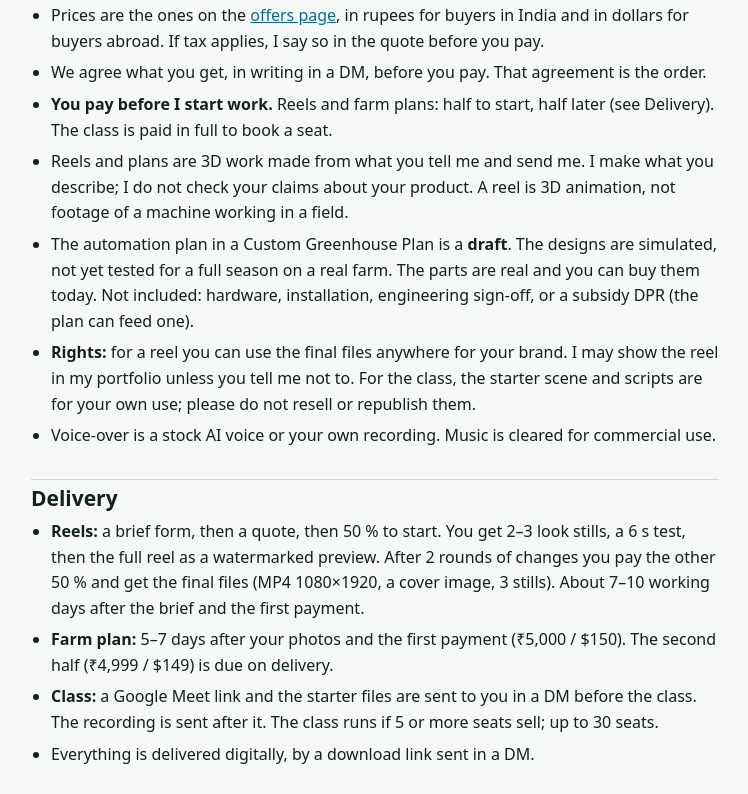
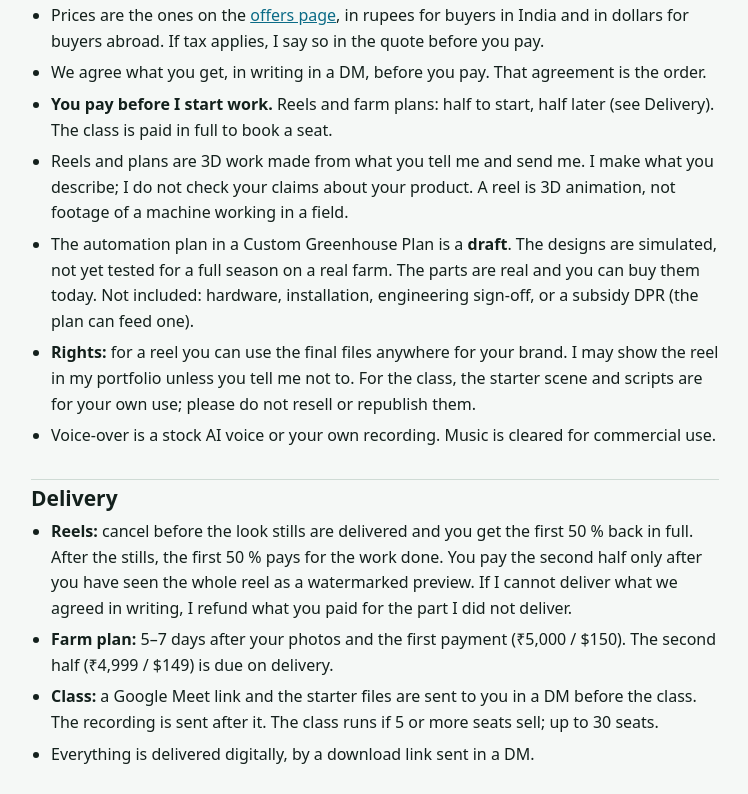
Before and after one commit to sumithshridhar/gh01-twin, a plain HTML site: page offers/terms.html in a window 1280 px wide. Shown: the part 375-1169 px from the top of the page, without its empty margins (265-1013 px from the left). Drawn offline with Linux system fonts and the light colour scheme.

Commit message:
Offers: swap #44 for #41 in the reel grid; reel refund matches the brand terms
Co-Authored-By: Claude Opus 5.5 <noreply@anthropic.com>

```diff
--- a/offers/terms.html
+++ b/offers/terms.html
@@ -57,8 +57,7 @@ p,ul{margin:0 0 12px}ul{padding-left:20px}li{margin-bottom:6px}
 
 <h2 id="delivery">Delivery</h2>
 <ul>
-  <li><b>Reels:</b> a brief form, then a quote, then 50 % to start. You get 2–3 look stills, a 6 s test, then the full reel as a watermarked preview.
-  After 2 rounds of changes you pay the other 50 % and get the final files (MP4 1080×1920, a cover image, 3 stills). About 7–10 working days after the brief and the first payment.</li>
+  <li><b>Reels:</b> cancel before the look stills are delivered and you get the first 50 % back in full. After the stills, the first 50 % pays for the work done. You pay the second half only after you have seen the whole reel as a watermarked preview. If I cannot deliver what we agreed in writing, I refund what you paid for the part I did not deliver.</li>
   <li><b>Farm plan:</b> 5–7 days after your photos and the first payment (₹5,000 / $150). The second half (₹4,999 / $149) is due on delivery.</li>
   <li><b>Class:</b> a Google Meet link and the starter files are sent to you in a DM before the class. The recording is sent after it.
   The class runs if 5 or more seats sell; up to 30 seats.</li>
```
Also changed, not shown: offers/index.html (+1 -1 lines), offers/img/r41.jpg (added), offers/img/r44.jpg (deleted).
